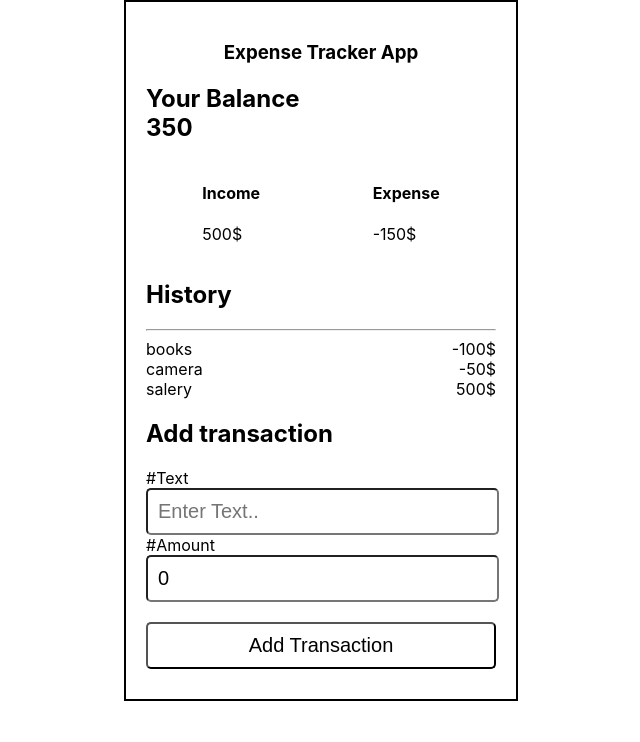
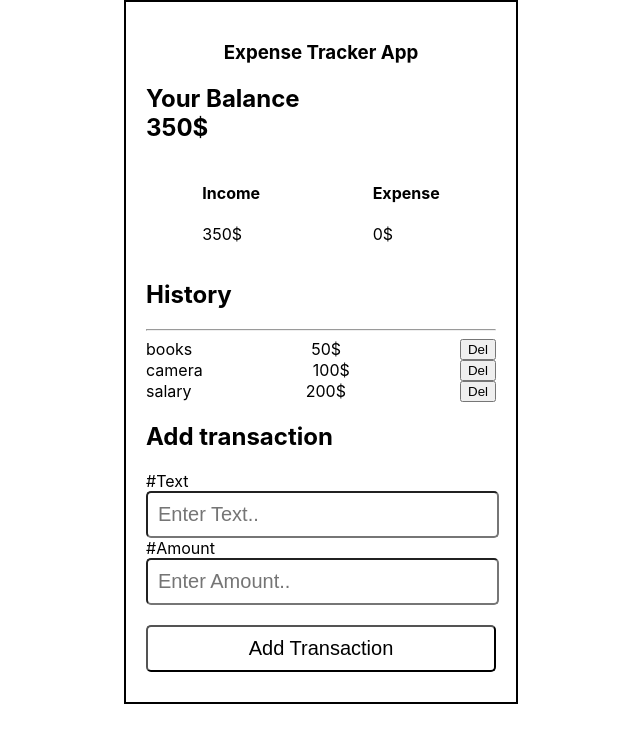
Before and after one commit to bilalahmad147/expense-tracker-app, a React (Create React App) app: page / in a window 1280 px wide. Shown: the top 742 px of the page, without its empty margins (319-959 px from the left). Built offline with nearby package versions, Linux system fonts and the light colour scheme.

Commit message:
final changes

```diff
--- a/src/Components/AddTransaction.js
+++ b/src/Components/AddTransaction.js
@@ -7,7 +7,7 @@ function AddTransaction() {
     let { addTransaction } = useContext(TransContext)
 
     let [newName, setText] = useState('');
-    let [newAmount, setAmount] = useState(0);
+    let [newAmount, setAmount] = useState('');
 
     const handleAddition = e => {
         e.preventDefault();
@@ -15,6 +15,8 @@ function AddTransaction() {
             name: newName,
             amount: newAmount,
         })
+        setText('')
+        setAmount('')
     }
 
     return (
--- a/src/Components/BalanceDetail.js
+++ b/src/Components/BalanceDetail.js
@@ -5,7 +5,6 @@ import '../App.css'
 function BalanceDetail() {
 
     let { transaction } = useContext(TransContext);
-    console.log(transaction)
 
     const getIncome = () => {
         let income = 0;
@@ -28,14 +27,11 @@ function BalanceDetail() {
     let yourExpense = getExpense();
     let yourIncome = getIncome();
     let totalBalance = yourIncome + yourExpense;
-    console.log(yourIncome,yourExpense)
-
-    console.log(yourIncome, yourExpense)
 
     return (
         <React.Fragment>
             <div>
-                <h2>Your Balance <br /> {totalBalance}  </h2>
+                <h2>Your Balance <br /> {totalBalance}$  </h2>
             </div>
             <div className="expenseDetail">
                 <div>
--- a/src/Components/History.js
+++ b/src/Components/History.js
@@ -1,10 +1,18 @@
-import React, { useContext } from 'react'
+import React, { useContext, useState } from 'react'
 import '../App.css'
 import TransContext from './TransContext'
 
 function History() {
 
     let { transaction } = useContext(TransContext);
+    let [state,setState] = useState(transaction);
+    console.log(state)
+
+
+    const handleClick = (index) => {
+        setState(transaction.splice(index,1))
+        return transaction
+    }
 
     return (
         <div className="history">
@@ -16,6 +24,7 @@ function History() {
                             <li key={ind}>
                                 <span>{obj.name}</span>
                                 <span>{obj.amount}$</span>
+                                <button onClick={()=>{handleClick(ind)}}>Del</button>
                             </li>
                         )
                     })
--- a/src/Components/TransContext.js
+++ b/src/Components/TransContext.js
@@ -2,9 +2,9 @@ import React,{ createContext, useReducer } from 'react';
 import TransReducer from './TransReducer';
 
 let initTransactions = [
-    { name: 'books', amount: -100 },
-    { name: 'camera', amount: -50 },
-    { name: 'salery', amount: 500 },
+    {name:"books", amount: 50},
+    {name:"camera", amount: 100},
+    {name:"salary", amount: 200},
 ]
 
 
```
